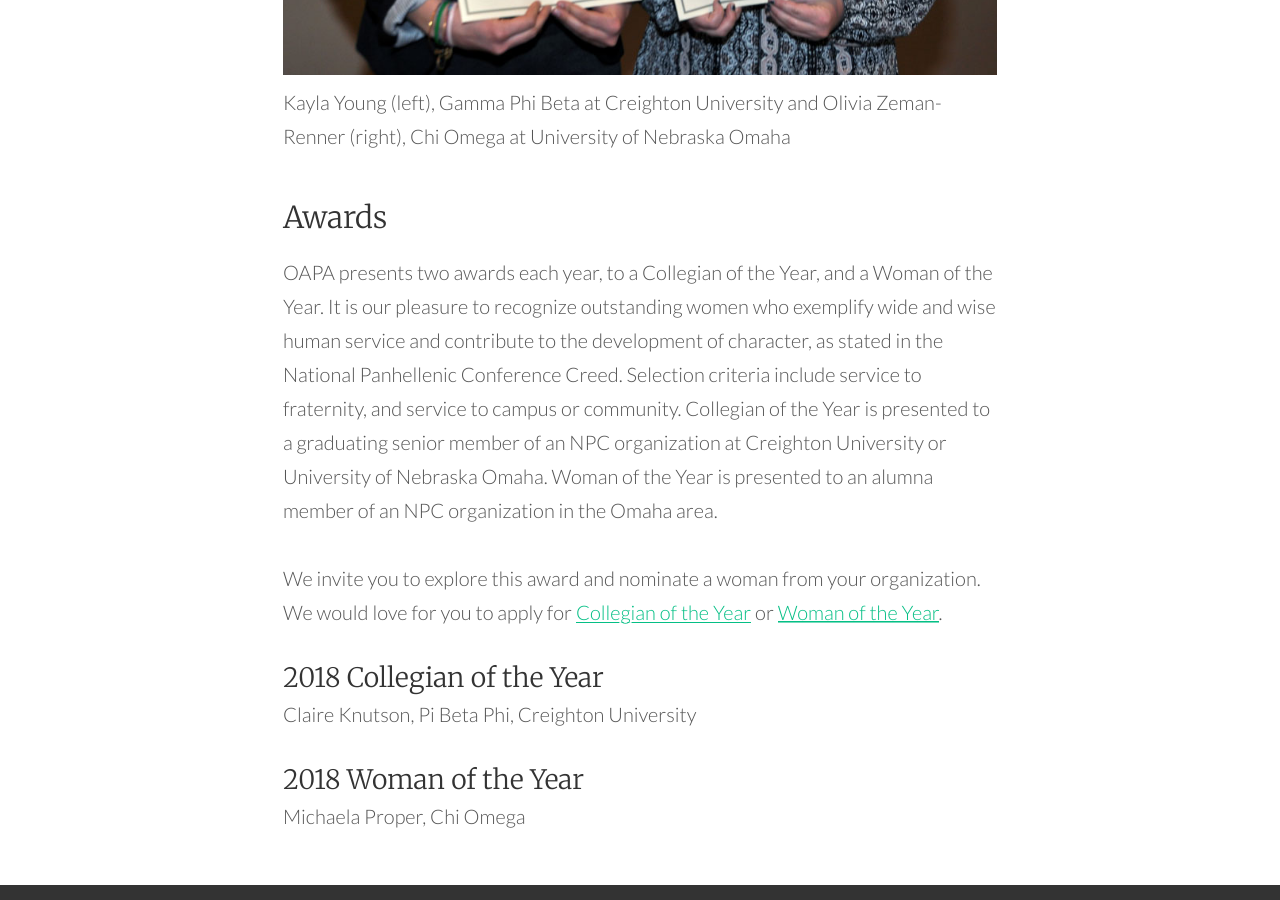
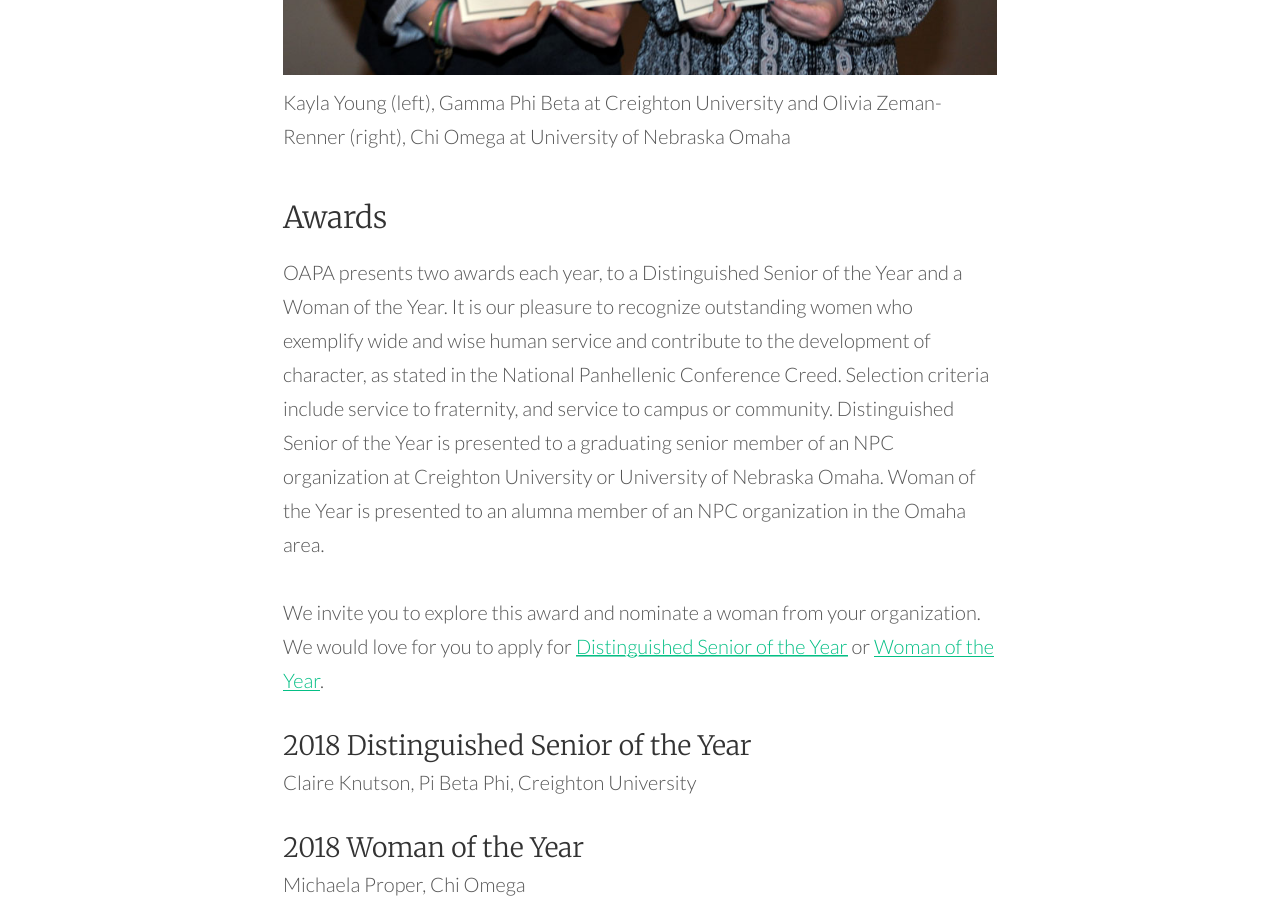
Before and after one commit to courtneyxann/oapa, a Jekyll site: the page built from docs/applications.md, in a window 1280 px wide and 900 px high, scrolled down 1490 px. Built offline with Jekyll 4.4.1, drawn with Linux system fonts in a browser that asks for light colours.

Commit message:
updating distinguished senior name.

```diff
--- a/docs/applications.md
+++ b/docs/applications.md
@@ -16,11 +16,11 @@
 
 ### Awards
 
-OAPA presents two awards each year, to a Collegian of the Year, and a Woman of the Year. It is our pleasure to recognize outstanding women who exemplify wide and wise human service and contribute to the development of character, as stated in the National Panhellenic Conference Creed. Selection criteria include service to fraternity, and service to campus or community. Collegian of the Year is presented to a graduating senior member of an NPC organization at Creighton University or University of Nebraska Omaha. Woman of the Year is presented to an alumna member of an NPC organization in the Omaha area.
+OAPA presents two awards each year, to a Distinguished Senior of the Year and a Woman of the Year. It is our pleasure to recognize outstanding women who exemplify wide and wise human service and contribute to the development of character, as stated in the National Panhellenic Conference Creed. Selection criteria include service to fraternity, and service to campus or community. Distinguished Senior of the Year is presented to a graduating senior member of an NPC organization at Creighton University or University of Nebraska Omaha. Woman of the Year is presented to an alumna member of an NPC organization in the Omaha area.
 
-We invite you to explore this award and nominate a woman from your organization. We would love for you to apply for [Collegian of the Year](https://docs.google.com/document/d/1fL1nm-UqfqRukw_V1L6ZcIeHoOjTDYHxXZoLO_JLvS0/edit?usp=sharing) or [Woman of the Year](https://docs.google.com/document/d/19TyVKB_DQLnpUTzrUdlrnGxLPjNH9ET6BqU9CoGeg0A/edit?usp=sharing).
+We invite you to explore this award and nominate a woman from your organization. We would love for you to apply for [Distinguished Senior of the Year](https://docs.google.com/document/d/1fL1nm-UqfqRukw_V1L6ZcIeHoOjTDYHxXZoLO_JLvS0/edit?usp=sharing) or [Woman of the Year](https://docs.google.com/document/d/19TyVKB_DQLnpUTzrUdlrnGxLPjNH9ET6BqU9CoGeg0A/edit?usp=sharing).
 
-#### 2018 Collegian of the Year
+#### 2018 Distinguished Senior of the Year
 
 Claire Knutson, Pi Beta Phi, Creighton University
 
```
Also changed, not shown: docs/index.md (+1 -1 lines).
